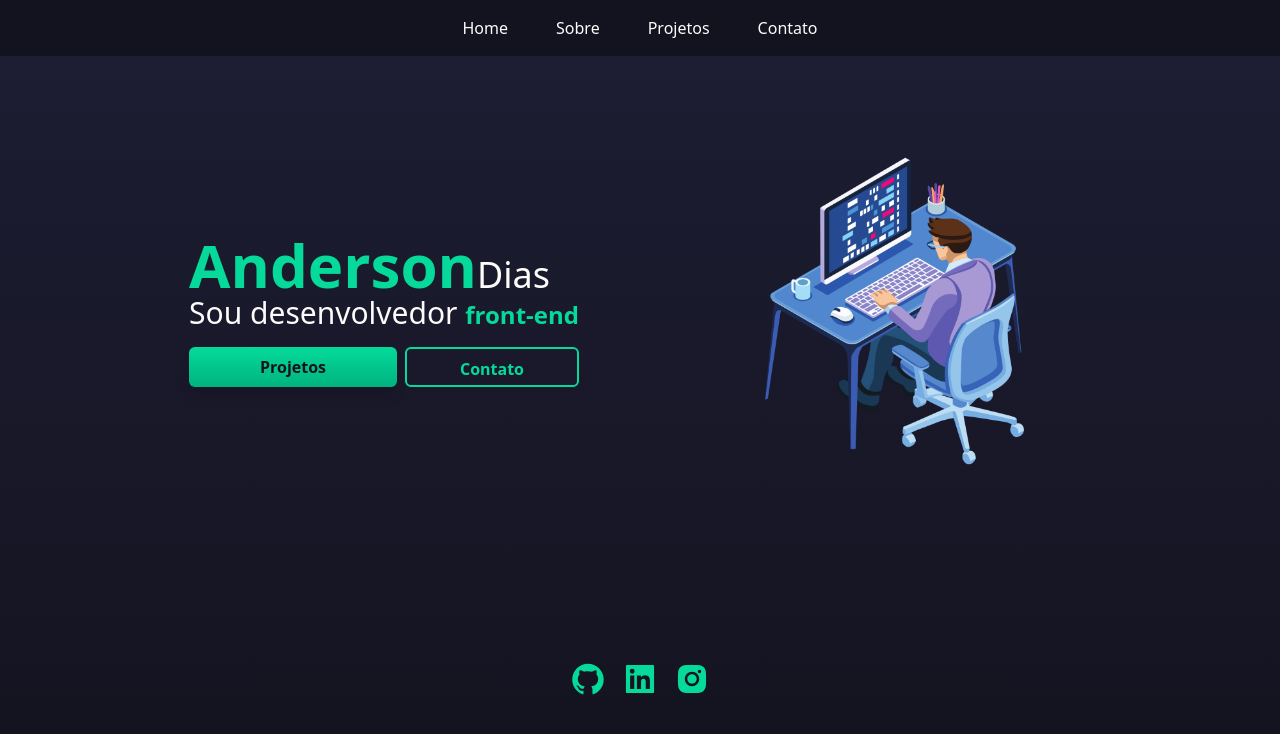
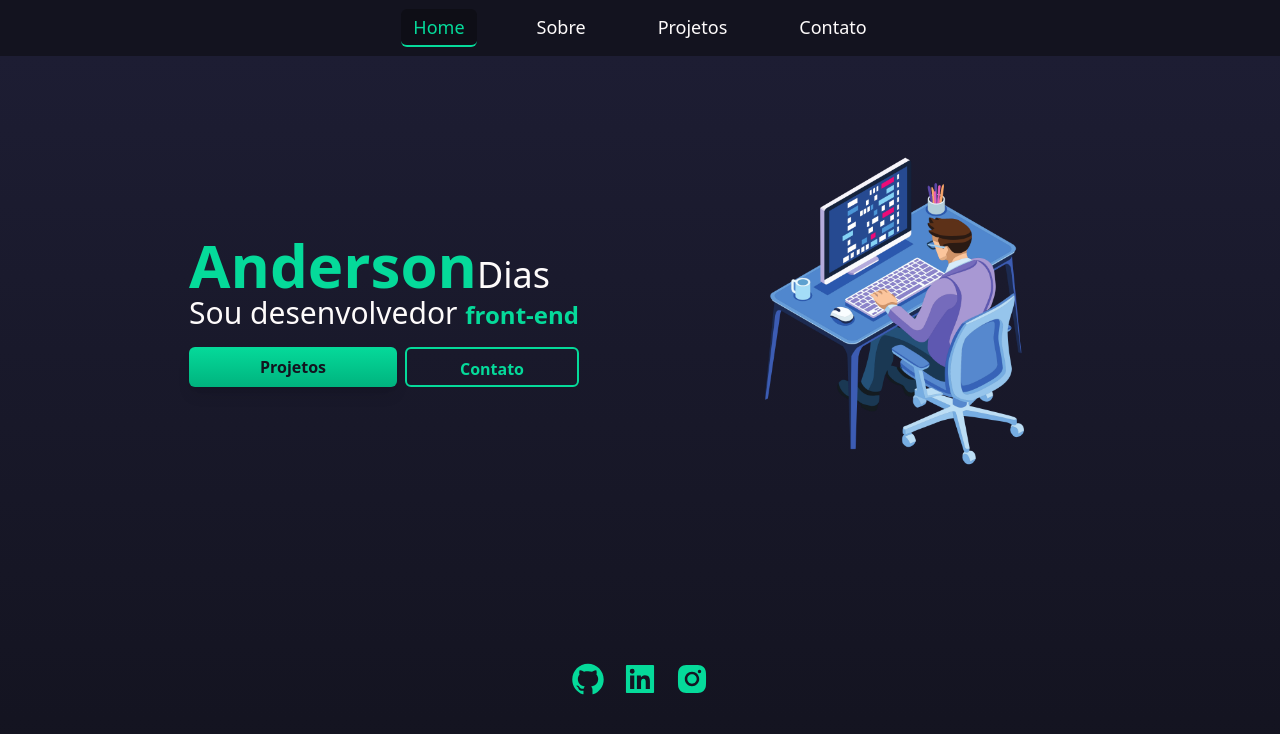
Before and after one commit to andersonDias89/my-site-next, a Next.js app: page / in a window 1280 px wide. Shown: the top 734 px of the page. Built offline with nearby package versions, Linux system fonts and the light colour scheme.

Commit message:
criado currentPage pathname para links do menu

```diff
--- a/src/components/Header/index.tsx
+++ b/src/components/Header/index.tsx
@@ -1,21 +1,32 @@
 import Link from "next/link";
+import { useRouter } from "next/router";
+import { useEffect, useState } from "react";
 
 export function Header() {
+    const [currentPage, setCurrentPage] = useState("");
+    const router = useRouter();
+
+    useEffect(() => {
+        setCurrentPage(router.pathname);
+    }
+    , [router.pathname]);
+
+
     return (
         <header className="w-full h-14 flex items-center">
             <div className="container">
                 <nav className="flex items-center justify-center">
-                    <ul className="flex space-x-12 font-light">
-                        <li className="cursor-pointer">
+                    <ul className="flex space-x-12 font-light text-lg">
+                        <li className={`cursor-pointer hover:text-blueLight py-1 px-3 transition-colors  rounded-md ${currentPage === '/' ? "border-b-2 border-blueLight bg-[#0e0e16] text-blueLight" : "border-none"}`}>
                             <Link href={'/'}>Home</Link>
                         </li>
-                        <li className="cursor-pointer">
+                        <li className={`cursor-pointer hover:text-blueLight py-1 px-3 transition-colors  rounded-md ${currentPage === '/sobre' ? "border-b-2 border-blueLight bg-[#0e0e16] text-blueLight" : "border-none"}`}>
                             <Link href={'/sobre'}>Sobre</Link>
                         </li>
-                        <li className="cursor-pointer">
+                        <li className={`cursor-pointer hover:text-blueLight py-1 px-3 transition-colors  rounded-md ${currentPage === '/projetos' ? "border-b-2 border-blueLight bg-[#0e0e16] text-blueLight" : "border-none"}`}>
                             <Link href={'/projetos'}>Projetos</Link>
                         </li>
-                        <li className="cursor-pointer">
+                        <li className={`cursor-pointer hover:text-blueLight py-1 px-3 transition-colors  rounded-md ${currentPage === '/contato' ? "border-b-2 border-blueLight bg-[#0e0e16] text-blueLight" : "border-none"}`}>
                             <Link href={'/contato'}>Contato</Link>
                         </li>
                     </ul>
--- a/src/styles/globals.css
+++ b/src/styles/globals.css
@@ -10,6 +10,7 @@ body {
 ::-webkit-scrollbar {
     width: 5px;
     height: 4px;
+
 }
 
 :focus {
```
